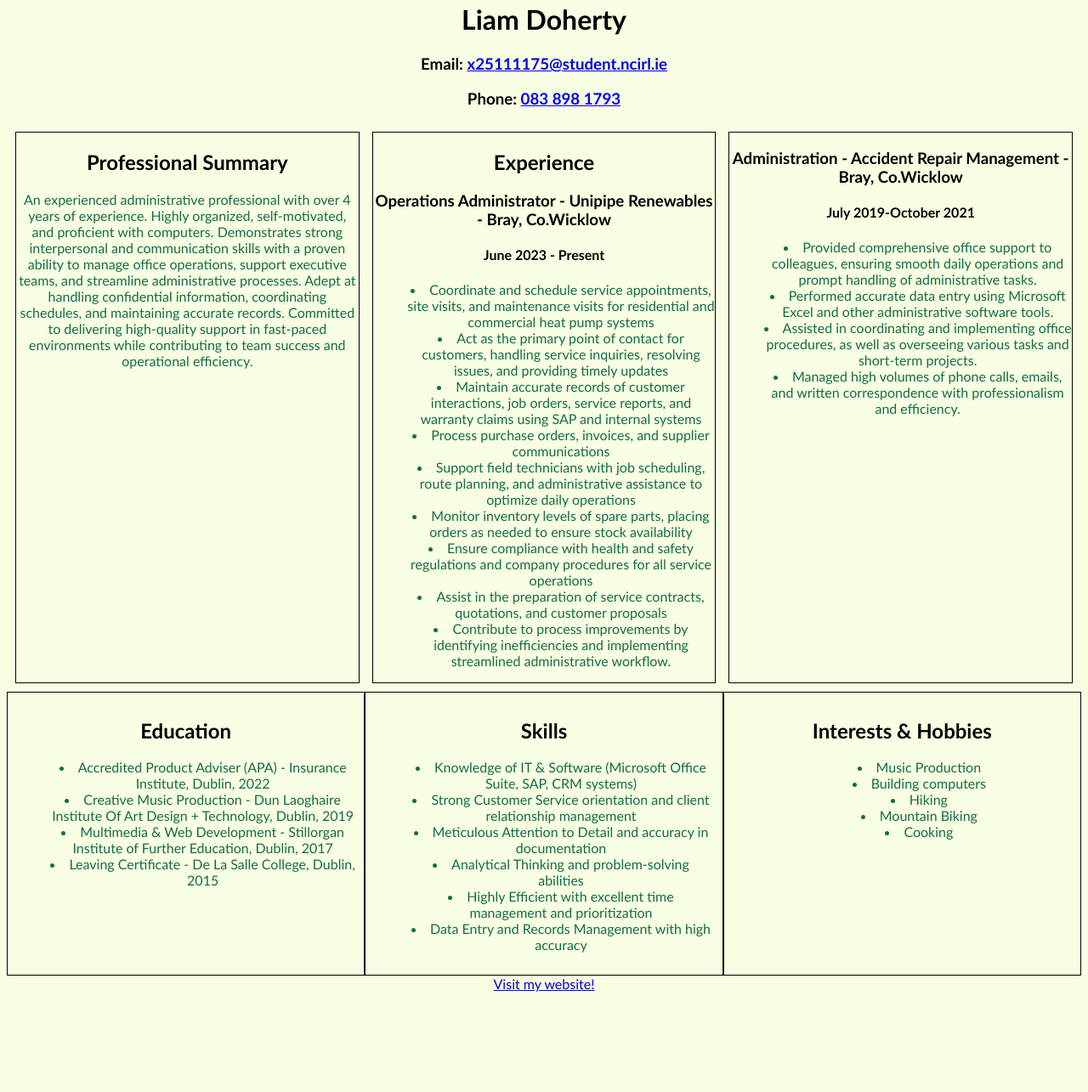
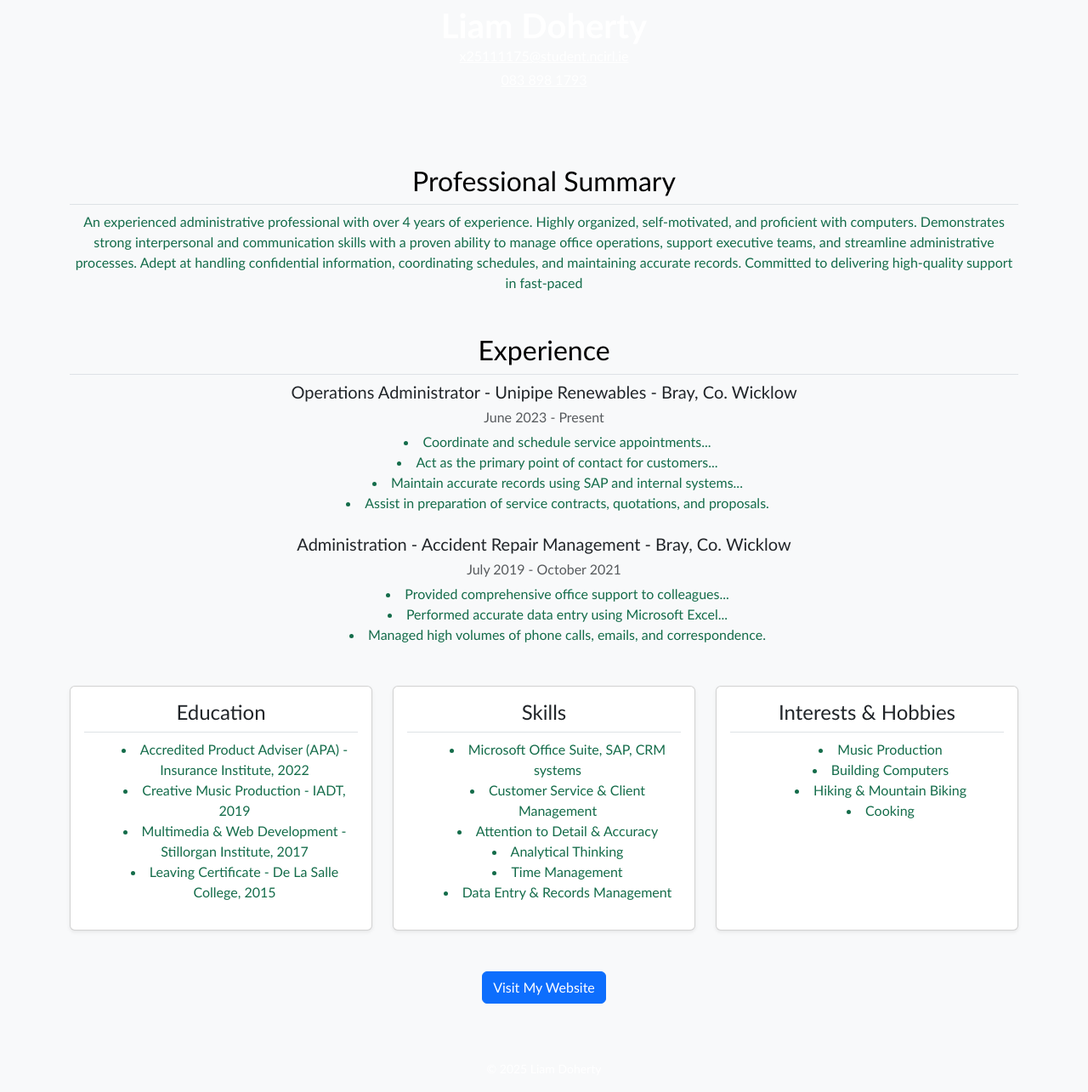
Before and after one commit to LiamKD/LiamKD.github.io, a plain HTML site: page index.html in a window 1280 px wide. Shown: the part 18-1303 px from the top of the page at 85% size. Before the commit the page ends 1193 px from the top, so only its background shows below. Drawn offline with nearby package versions, Linux system fonts and the light colour scheme.

Commit message:
Update index.html

```diff
--- a/index.html
+++ b/index.html
@@ -1,90 +1,115 @@
 <!DOCTYPE html>
-<html>
+<html lang="en">
 <head>
-		<title>My CV</title>
+  <meta charset="UTF-8">
+  <meta name="viewport" content="width=device-width, initial-scale=1">
+  <title>Liam Doherty - CV</title>
+  <link href="https://cdn.jsdelivr.net/npm/bootstrap@5.3.8/dist/css/bootstrap.min.css" rel="stylesheet">
+  <script src="https://cdn.jsdelivr.net/npm/bootstrap@5.3.8/dist/js/bootstrap.bundle.min.js"></script>
   <link rel="stylesheet" href="myStyle.css">
 </head>
-	<body>
-			<h1> Liam Doherty </h1>
-  			<h3>Email: <a href="mailto:x25111175@student.ncirl.ie">x25111175@student.ncirl.ie</a></h3>
- 			<h3>Phone: <a href="tel:0838981793">083 898 1793</a></h3>
-			<div class = "container-2">
-			<div class = "container-2-box">
+<body class="bg-light">
+  <!-- Header -->
+<header class="text-center py-4 text-white">
+    <h1 class="fw-bold mb-0">Liam Doherty</h1>
+    <p class="mb-1"><a href="mailto:x25111175@student.ncirl.ie" class="text-white text-decoration-underline">x25111175@student.ncirl.ie</a></p>
+    <p><a href="tel:0838981793" class="text-white text-decoration-underline">083 898 1793</a></p>
+  </header>
 
-			<h2>Professional Summary </h2>
-			<p>An experienced administrative professional with over 4 years of experience. Highly organized, self-motivated, and proficient with computers. Demonstrates strong interpersonal and communication skills with a proven ability to manage office operations, support executive teams, and streamline administrative processes. Adept at handling confidential information, coordinating schedules, and maintaining accurate records. Committed to delivering high-quality support in fast-paced environments while contributing to team success and operational efficiency.</p>
-			</div>
-			<div class = "container-2-box">
+  <main class="container my-5">
 
-			<h2>Experience </h2>
-			<h3> Operations Administrator - Unipipe Renewables - Bray, Co.Wicklow</h3>
-			<h4>June 2023 - Present</h4>
+    <!-- Professional Summary -->
+<section class="mb-5">
+    <h2 class="border-bottom pb-2">Professional Summary</h2>
+    <p>
+An experienced administrative professional with over 4 years of experience. Highly organized, self-motivated, and proficient with computers. Demonstrates strong interpersonal and communication skills with a proven ability to manage office operations, support executive teams, and streamline administrative processes. Adept at handling confidential information, coordinating schedules, and maintaining accurate records. Committed to delivering high-quality support in fast-paced    </p>
+</section>
+
+    <!-- Experience -->
+<section class="mb-5">
+    <h2 class="border-bottom pb-2">Experience</h2>
+
+    <div class="mb-4">
+    <h3 class="h5">Operations Administrator - Unipipe Renewables - Bray, Co. Wicklow</h3>
+    <h4 class="text-muted fs-6">June 2023 - Present</h4>
     <ul>
-				<li>Coordinate and schedule service appointments, site visits, and maintenance visits for residential and commercial heat pump systems</li>
-				<li>Act as the primary point of contact for customers, handling service inquiries, resolving issues, and providing timely updates</li>
-				<li>Maintain accurate records of customer interactions, job orders, service reports, and warranty claims using SAP and internal systems</li>
-				<li>Process purchase orders, invoices, and supplier communications</li>
-				<li>Support field technicians with job scheduling, route planning, and administrative assistance to optimize daily operations</li>
-				<li>Monitor inventory levels of spare parts, placing orders as needed to ensure stock availability</li>
-				<li>Ensure compliance with health and safety regulations and company procedures for all service operations</li>
-				<li>Assist in the preparation of service contracts, quotations, and customer proposals</li>
-				<li>Contribute to process improvements by identifying inefficiencies and implementing streamlined administrative workflow.</li>
+        <li>Coordinate and schedule service appointments...</li>
+        <li>Act as the primary point of contact for customers...</li>
+        <li>Maintain accurate records using SAP and internal systems...</li>
+        <li>Assist in preparation of service contracts, quotations, and proposals.</li>
         </ul>
     </div>
-				<div class = "container-2-box">
 
-				<h3>Administration - Accident Repair Management - Bray, Co.Wicklow</h3>
-				<h4>July 2019-October 2021</h4>
+      <div>
+        <h3 class="h5">Administration - Accident Repair Management - Bray, Co. Wicklow</h3>
+        <h4 class="text-muted fs-6">July 2019 - October 2021</h4>
+        <ul>
+          <li>Provided comprehensive office support to colleagues...</li>
+          <li>Performed accurate data entry using Microsoft Excel...</li>
+          <li>Managed high volumes of phone calls, emails, and correspondence.</li>
+        </ul>
+      </div>
+    </section>
 
+    <!-- Education, Skills, Interests -->
+    <section class="mb-5">
+      <div class="row g-4">
+        <div class="col-md-4">
+          <div class="card h-100 shadow-sm">
+            <div class="card-body">
+              <h2 class="card-title h4 border-bottom pb-2">Education</h2>
               <ul>
-					<li>Provided comprehensive office support to colleagues, ensuring smooth daily operations and prompt handling of administrative tasks.</li>
-					<li>Performed accurate data entry using Microsoft Excel and other administrative software tools.</li>
-					<li>Assisted in coordinating and implementing office procedures, as well as overseeing various tasks and short-term projects.</li>
-					<li>Managed high volumes of phone calls, emails, and written correspondence with professionalism and efficiency.</li>
+              <li>Accredited Product Adviser (APA) - Insurance Institute, 2022</li>
+              <li>Creative Music Production - IADT, 2019</li>
+              <li>Multimedia & Web Development - Stillorgan Institute, 2017</li>
+              <li>Leaving Certificate - De La Salle College, 2015</li>
               </ul>
             </div>
           </div>
-		<div class = "container-1">
-			<div class="box-1">
+        </div>
 
-				<h2>Education </h2>
+        <div class="col-md-4">
+          <div class="card h-100 shadow-sm">
+            <div class="card-body">
+              <h2 class="card-title h4 border-bottom pb-2">Skills</h2>
               <ul>
-  					<li>Accredited Product Adviser (APA) - Insurance Institute, Dublin, 2022</li>
-  					<li>Creative Music Production - Dun Laoghaire Institute Of Art Design + Technology, Dublin, 2019</li>
-  					<li>Multimedia & Web Development - Stillorgan Institute of Further Education, Dublin, 2017</li>
-					<li>Leaving Certificate - De La Salle College, Dublin, 2015</li>
+              <li>Microsoft Office Suite, SAP, CRM systems</li>
+              <li>Customer Service & Client Management</li>
+              <li>Attention to Detail & Accuracy</li>
+              <li>Analytical Thinking</li>
+              <li>Time Management</li>
+              <li>Data Entry & Records Management</li>
               </ul>
             </div>
-
-			<div class="box-2">
-				<h2>Skills </h2>
-				<ul>
-  					<li>Knowledge of IT & Software (Microsoft Office Suite, SAP, CRM systems)</li>
-  					<li>Strong Customer Service orientation and client relationship management</li>
-  					<li>Meticulous Attention to Detail and accuracy in documentation</li>
-					<li>Analytical Thinking and problem-solving abilities</li>
-					<li>Highly Efficient with excellent time management and prioritization</li>
-					<li>Data Entry and Records Management with high accuracy</li>
-					</ul>
-					</div>
-
-			<div class="box-3">
-				<h2>Interests & Hobbies </h2>
-				<ul>
-  					<li>Music Production</li>
-  					<li>Building computers</li>
-  					<li>Hiking</li>
-					<li>Mountain Biking</li>
-					<li>Cooking</li>
-			</ul>
-
           </div>
         </div>
 
-			<a href="https://www.ncirl.ie/">Visit my website!</a>
+        <div class="col-md-4">
+          <div class="card h-100 shadow-sm">
+            <div class="card-body">
+              <h2 class="card-title h4 border-bottom pb-2">Interests & Hobbies</h2>
+              <ul>
+              <li>Music Production</li>
+              <li>Building Computers</li>
+              <li>Hiking & Mountain Biking</li>
+              <li>Cooking</li>
+              </ul>
+            </div>
+          </div>
+        </div>
+      </div>
+    </section>
 
+    <!-- Link to my website -->
+    <div class="text-center mt-4">
+      <a href="https://www.ncirl.ie/" class="btn btn-primary">Visit My Website</a>
+    </div>
 
+  </main>
+<!-- Footer -->
+  <footer class="text-center py-3 text-white">
+  <small>© 2025 Liam Doherty</small>
+  </footer>
 
 </body>
-
 </html>
```
Lines whose indentation alone changed are shown as unchanged.
